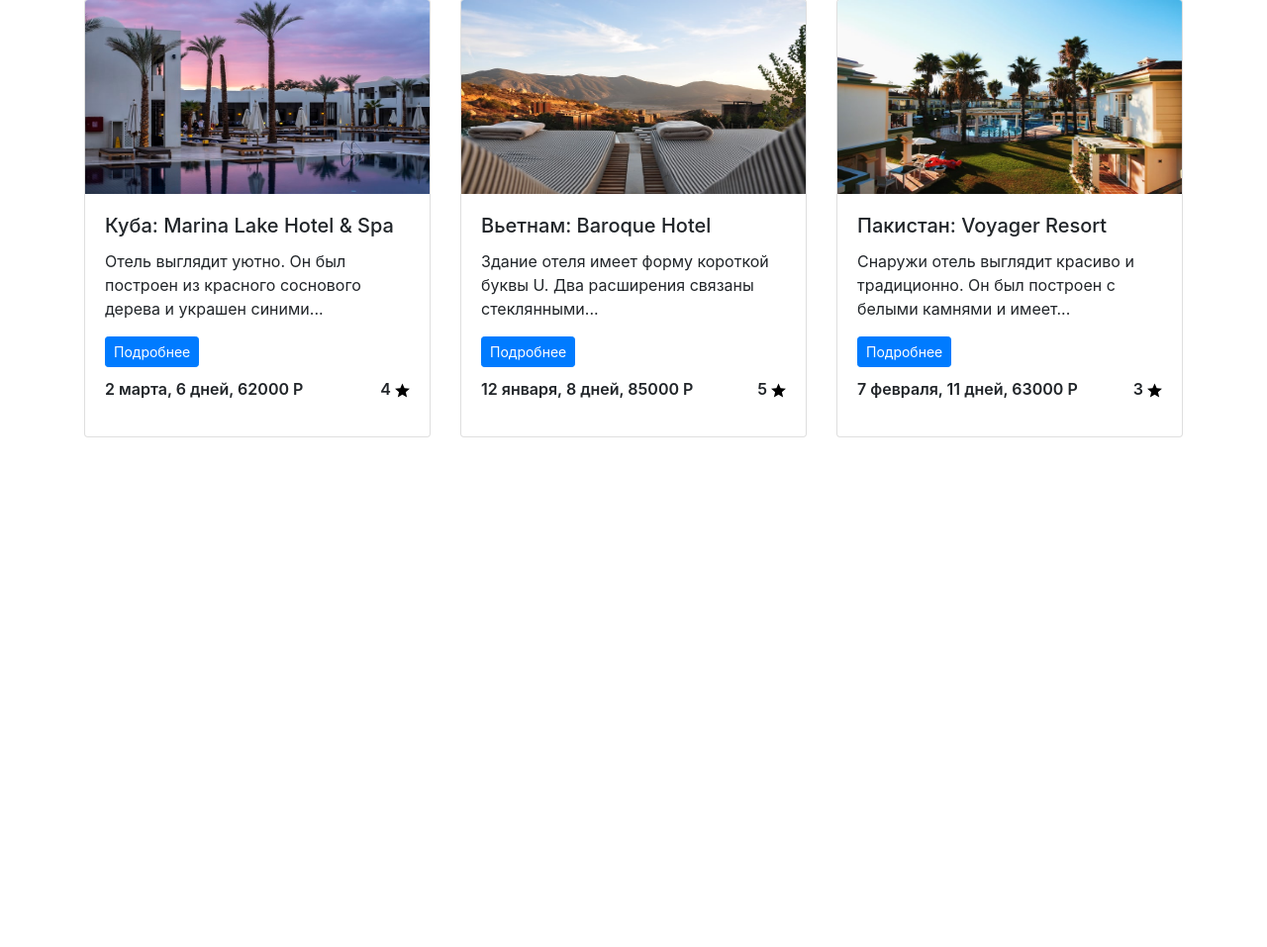
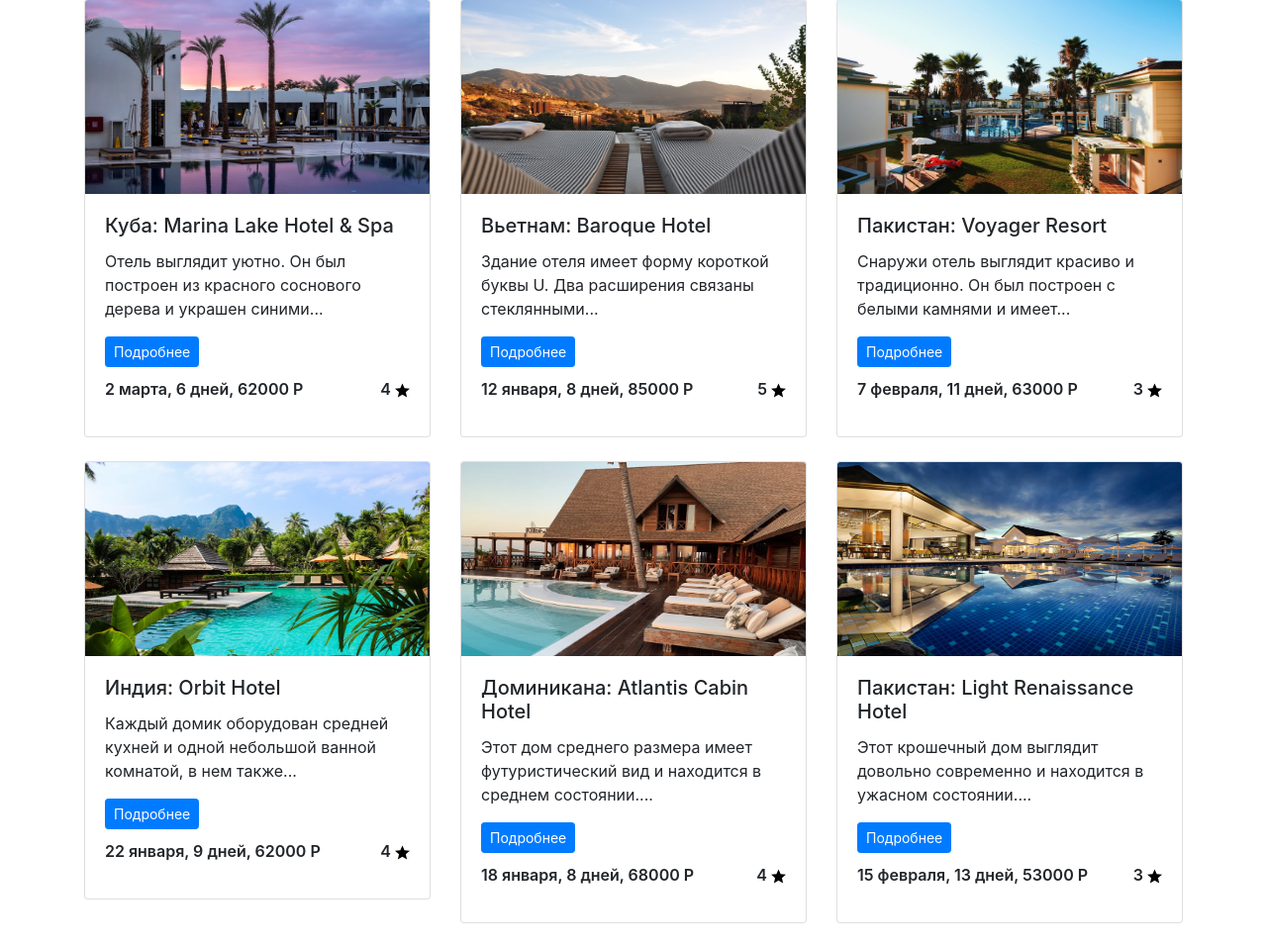
Before and after one commit to MaximZolotukhin/FlaskProject_1, a Flask app: page / in a window 1280 px wide. Shown: the part 514-1471 px from the top of the page at 99% size. Before the commit the page ends 956 px from the top, so only its background shows below. Run offline with Flask 2, Linux system fonts and the light colour scheme; some libraries are stand-ins or nearby versions.

Commit message:
Доработка страницы работа со словарем

```diff
--- a/app.py
+++ b/app.py
@@ -4,12 +4,23 @@ import os
 
 app = Flask(__name__)
 
-
 #Главная страница
 @app.route('/')
 @app.route('/index/')
 def index():
-    return render_template('index.html', title=title, subtitle=subtitle, description=description, departures=departures, tours=tours)
+    tours_index_page = []
+    for count, value in tours.items():
+        if count < 7:
+            tours_index_page.append(value)
+        else:
+            break
+
+    return render_template('index.html', title=title, subtitle=subtitle, description=description, departures=departures, tours=tours_index_page)
+
+
+@app.route('/departure/')
+def departure():
+    return render_template('spb.html', title=title, subtitle=subtitle, description=description, departures=departures, tours=tours)
 #
 #
 # #Направления
--- a/data.py
+++ b/data.py
@@ -48,4 +48,71 @@ tours = {
         "nights": 11,
         "date": "7 февраля",
     },
+    4: {
+        "title": "Orbit Hotel",
+        "description": "Каждый домик оборудован средней кухней и одной небольшой ванной комнатой, в нем также есть "
+                       "уютная гостиная, две спальни, скромная столовая и большой подвал.  Небольшие треугольные окна "
+                       "добавляют к общему стилю дома и были добавлены в дом в основном симметричным способом.",
+        "departure": "msk",
+        "picture": "/static/img/Orbit_Hotel.jpg",
+        "price": 62000,
+        "stars": "4",
+        "country": "Индия",
+        "nights": 9,
+        "date": "22 января",
+    },
+    5: {
+        "title": "Atlantis Cabin Hotel",
+        "description": "Этот дом среднего размера имеет футуристический вид и находится в среднем состоянии. Интерьер "
+                       "выполнен в насыщенных тонах. Двор небольшой и выглядит очень формально. Кроме того, "
+                       "странные огни были замечены движущимися в доме ночью.",
+        "departure": "msk",
+        "picture": "/static/img/Atlantis_Cabin_Hotel.jpg",
+        "price": 68000,
+        "stars": "4",
+        "country": "Доминикана",
+        "nights": 8,
+        "date": "18 января",
+    },
+    6: {
+        "title": "Light Renaissance Hotel",
+        "description": "Этот крошечный дом выглядит довольно современно и находится в ужасном состоянии. Интерьер "
+                       "выполнен в цветах, которые напоминают вам о тропическом лесу. Двор небольшой и заросший "
+                       "дикими растениями. Кроме того, это было однажды показано в телесериале, демонстрирующем "
+                       "необычно украшенные дома.",
+        "departure": "spb",
+        "picture": "/static/img/Light_Renaissance_Hotel.jpg",
+        "price": 53000,
+        "stars": "3",
+        "country": "Пакистан",
+        "nights": 13,
+        "date": "15 февраля",
+    },
+    7: {
+        "title": "King's Majesty Hotel",
+        "description": "Этот дом средних размеров выглядит немного старомодно и находится в среднем состоянии. "
+                       "Интерьер выполнен в цветах, которые напоминают о весеннем цветнике. Двор среднего размера и "
+                       "напоминает луг. Кроме того, он был построен над остатками дома, который был разрушен в "
+                       "результате пожара.",
+        "departure": "ekb",
+        "picture": "/static/img/King's_Majesty_Hotel.jpg",
+        "price": 72000,
+        "stars": "5",
+        "country": "Мексика",
+        "nights": 9,
+        "date": "22 января",
+    },
+    8: {
+        "title": "Crown Hotel",
+        "description": "Этот огромный дом почти выглядит инопланетянином и находится в среднем состоянии. Интерьер "
+                       "выполнен в цветах, напоминающих апельсиновое дерево. Двор среднего размера и напоминает луг. "
+                       "Кроме того, это место печально известного убийства.",
+        "departure": "kazan",
+        "picture": "/static/img/Crown_Hotel.jpg",
+        "price": 44000,
+        "stars": "4",
+        "country": "Тайланд",
+        "nights": 7,
+        "date": "3 февраля",
+    },
 }
--- a/templates/base.html
+++ b/templates/base.html
@@ -1,10 +1,37 @@
 <!DOCTYPE html>
-<html lang="en">
+<html lang="ru">
 <head>
     <meta charset="UTF-8">
-    <title>Title</title>
+    <title>{{ title }}</title>
+    <link rel="stylesheet" type="text/css" href="{{ url_for('static', filename='css/style.css') }}">
+    <link rel="stylesheet" href="https://stackpath.bootstrapcdn.com/bootstrap/4.3.1/css/bootstrap.min.css"
+          integrity="sha384-ggOyR0iXCbMQv3Xipma34MD+dH/1fQ784/j6cY/iJTQUOhcWr7x9JvoRxT2MZw1T" crossorigin="anonymous">
 </head>
 <body>
+    <header class="container mt-3">
+       <nav class="navbar navbar-expand-lg navbar-light bg-light">
+           <a class="navbar-brand" href="#">Russia Travel</a>
+           <button class="navbar-toggler" type="button" data-toggle="collapse" data-target="#navbarNav" aria-controls="navbarNav" aria-expanded="false" aria-label="Toggle navigation">
+               <span class="navbar-toggler-icon"></span>
+           </button>
+       <!-- ********************************Меню********************************* -->
+           <div class="collapse navbar-collapse" id="navbarNav">
+               <ul class="navbar-nav">
+                   {% for menu in departures.values() %}
+                   <li class="nav-item active">
+                      <a class="nav-link" href="#">{{ menu }}</a>
+                   </li>
+                   {% endfor %}
+               </ul>
+           </div>
+       </nav>
+    </header>
 
+{% block content %}
+{% endblock content %}
+
+    <script src="https://code.jquery.com/jquery-3.2.1.slim.min.js" integrity="sha384-KJ3o2DKtIkvYIK3UENzmM7KCkRr/rE9/Qpg6aAZGJwFDMVNA/GpGFF93hXpG5KkN" crossorigin="anonymous"></script>
+    <script src="https://cdnjs.cloudflare.com/ajax/libs/popper.js/1.12.9/umd/popper.min.js" integrity="sha384-ApNbgh9B+Y1QKtv3Rn7W3mgPxhU9K/ScQsAP7hUibX39j7fakFPskvXusvfa0b4Q" crossorigin="anonymous"></script>
+    <script src="https://maxcdn.bootstrapcdn.com/bootstrap/4.0.0/js/bootstrap.min.js" integrity="sha384-JZR6Spejh4U02d8jOt6vLEHfe/JQGiRRSQQxSfFWpi1MquVdAyjUar5+76PVCmYl" crossorigin="anonymous"></script>
 </body>
 </html>
--- a/templates/index.html
+++ b/templates/index.html
@@ -1,32 +1,6 @@
-<!DOCTYPE html>
-<html lang="ru">
-<head>
-    <meta charset="UTF-8">
-    <title>{{ title }}</title>
-    <link rel="stylesheet" type="text/css" href="{{ url_for('static', filename='css/style.css') }}">
-    <link rel="stylesheet" href="https://stackpath.bootstrapcdn.com/bootstrap/4.3.1/css/bootstrap.min.css"
-          integrity="sha384-ggOyR0iXCbMQv3Xipma34MD+dH/1fQ784/j6cY/iJTQUOhcWr7x9JvoRxT2MZw1T" crossorigin="anonymous">
-</head>
+{% extends 'base.html' %}
 
-<body>
-    <header class="container mt-3">
-       <nav class="navbar navbar-expand-lg navbar-light bg-light">
-           <a class="navbar-brand" href="#">Russia Travel</a>
-           <button class="navbar-toggler" type="button" data-toggle="collapse" data-target="#navbarNav" aria-controls="navbarNav" aria-expanded="false" aria-label="Toggle navigation">
-               <span class="navbar-toggler-icon"></span>
-           </button>
-       <!-- ********************************Меню********************************* -->
-           <div class="collapse navbar-collapse" id="navbarNav">
-               <ul class="navbar-nav">
-                   {% for menu in departures.values() %}
-                   <li class="nav-item active">
-                      <a class="nav-link" href="#">{{ menu }}</a>
-                   </li>
-                   {% endfor %}
-               </ul>
-           </div>
-       </nav>
-    </header>
+{% block content %}
     <main class="container mt-3">
         <!-- HERO -->
         <section class="jumbotron jumbotron_css text-center mt-4">
@@ -36,7 +10,7 @@
         </section>
         <!-- CARDS -->
         <div class="row mt-5">
-            {% for item in tours.values() %}
+            {% for item in tours %}
             <div class="col-4">
                 <div class="card mb-4">
                     <div class="embed-responsive embed-responsive-16by9">
@@ -55,8 +29,4 @@
             {% endfor %}
         </div>
     </main>
-    <script src="https://code.jquery.com/jquery-3.2.1.slim.min.js" integrity="sha384-KJ3o2DKtIkvYIK3UENzmM7KCkRr/rE9/Qpg6aAZGJwFDMVNA/GpGFF93hXpG5KkN" crossorigin="anonymous"></script>
-    <script src="https://cdnjs.cloudflare.com/ajax/libs/popper.js/1.12.9/umd/popper.min.js" integrity="sha384-ApNbgh9B+Y1QKtv3Rn7W3mgPxhU9K/ScQsAP7hUibX39j7fakFPskvXusvfa0b4Q" crossorigin="anonymous"></script>
-    <script src="https://maxcdn.bootstrapcdn.com/bootstrap/4.0.0/js/bootstrap.min.js" integrity="sha384-JZR6Spejh4U02d8jOt6vLEHfe/JQGiRRSQQxSfFWpi1MquVdAyjUar5+76PVCmYl" crossorigin="anonymous"></script>
-</body>
-</html>
+{% endblock content %}
```
Also changed, not shown: templates/departure.html (added, +71 -0 lines), templates/tour.html (added, +13 -0 lines), static/img/Atlantis_Cabin_Hotel.jpg (added), static/img/Crown_Hotel.jpg (added), static/img/King's_Majesty_Hotel.jpg (added), static/img/Light_Renaissance_Hotel.jpg (added), static/img/Orbit_Hotel.jpg (added).
